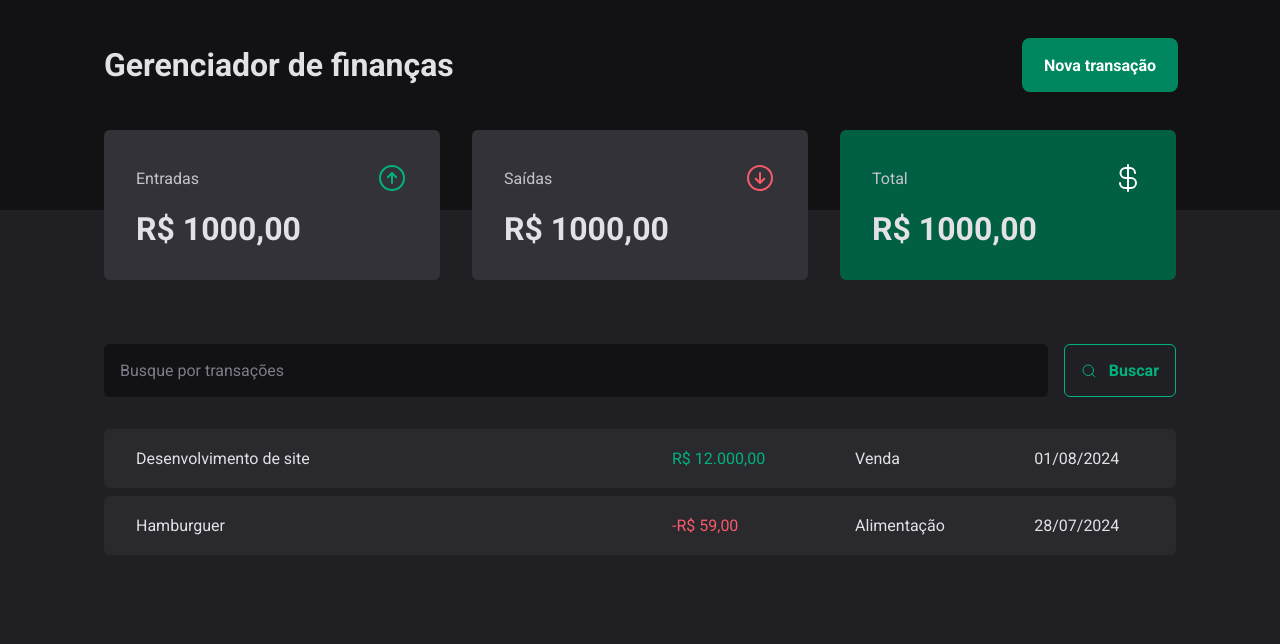
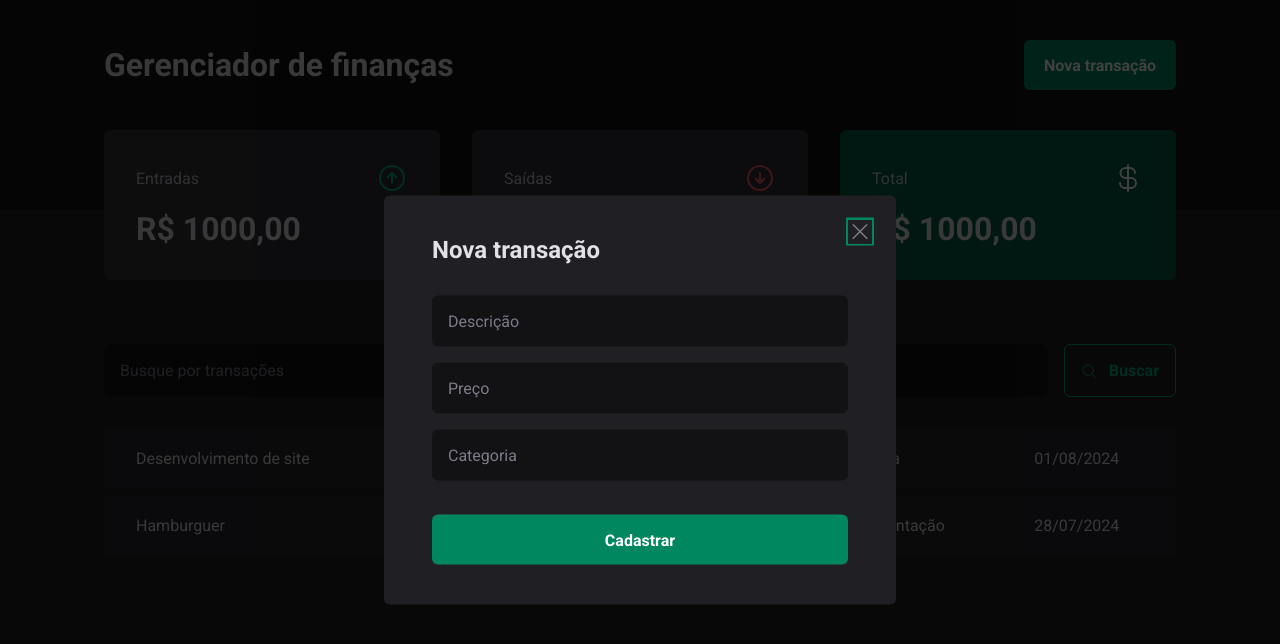
Before and after one commit to edu-almeidaf/finance-manager, a React (Vite) app: page / in a window 1280 px wide. Both pictures are taken after a click on the button "Nova transação". Shown: the top 644 px of the page. Built offline with nearby package versions, Linux system fonts and the light colour scheme.

Commit message:
feat: create new transaction modal

```diff
--- a/package.json
+++ b/package.json
@@ -10,6 +10,7 @@
     "preview": "vite preview"
   },
   "dependencies": {
+    "@radix-ui/react-dialog": "^1.1.1",
     "phosphor-react": "^1.4.1",
     "react": "^18.3.1",
     "react-dom": "^18.3.1",
--- a/src/components/header/index.tsx
+++ b/src/components/header/index.tsx
@@ -1,4 +1,6 @@
+import { NewTransactionModal } from '../new-transaction-modal'
 import { HeaderContainer, HeaderContent, NewTransactionButton } from './styles'
+import * as Dialog from '@radix-ui/react-dialog'
 
 export function Header() {
   return (
@@ -6,7 +8,13 @@
       <HeaderContent>
         <h1>Gerenciador de finanças</h1>
 
-        <NewTransactionButton>Nova transação</NewTransactionButton>
+        <Dialog.Root>
+          <Dialog.Trigger asChild>
+            <NewTransactionButton>Nova transação</NewTransactionButton>
+          </Dialog.Trigger>
+
+          <NewTransactionModal />
+        </Dialog.Root>
       </HeaderContent>
     </HeaderContainer>
   )
--- /dev/null
+++ b/src/components/new-transaction-modal/index.tsx
@@ -0,0 +1,27 @@
+import * as Dialog from '@radix-ui/react-dialog'
+import { CloseButton, Content, Overlay } from './styles'
+import { X } from 'phosphor-react'
+
+export function NewTransactionModal() {
+  return (
+    <Dialog.Portal>
+      <Overlay />
+
+      <Content>
+        <Dialog.Title>Nova transação</Dialog.Title>
+
+        <CloseButton>
+          <X size={24} />
+        </CloseButton>
+
+        <form>
+          <input type="text" placeholder="Descrição" required />
+          <input type="text" placeholder="Preço" required />
+          <input type="text" placeholder="Categoria" required />
+
+          <button type="submit">Cadastrar</button>
+        </form>
+      </Content>
+    </Dialog.Portal>
+  )
+}
--- /dev/null
+++ b/src/components/new-transaction-modal/styles.ts
@@ -0,0 +1,69 @@
+import styled from 'styled-components'
+import * as Dialog from '@radix-ui/react-dialog'
+
+export const Overlay = styled(Dialog.Overlay)`
+  position: fixed;
+  width: 100vw;
+  height: 100vh;
+  inset: 0;
+  background-color: rgba(0, 0, 0, 0.75);
+`
+
+export const Content = styled(Dialog.Content)`
+  min-width: 32rem;
+  border-radius: 6px;
+  padding: 2.5rem 3rem;
+  background-color: ${({ theme }) => theme['gray-800']};
+
+  position: fixed;
+  top: 50%;
+  left: 50%;
+  transform: translate(-50%, -50%);
+
+  form {
+    margin-top: 2rem;
+    display: flex;
+    flex-direction: column;
+    gap: 1rem;
+
+    input {
+      border-radius: 6px;
+      border: 0;
+      background-color: ${({ theme }) => theme['gray-900']};
+      color: ${({ theme }) => theme['gray-300']};
+      padding: 1rem;
+
+      &::placeholder {
+        color: ${({ theme }) => theme['gray-500']};
+      }
+    }
+
+    button[type='submit'] {
+      height: 50px;
+      border: 0;
+      background-color: ${({ theme }) => theme['green-500']};
+      color: ${({ theme }) => theme.white};
+      font-weight: 700;
+      padding: 0 1.125rem;
+      border-radius: 6px;
+      margin-top: 1.125rem;
+      cursor: pointer;
+
+      &:hover {
+        background-color: ${({ theme }) => theme['green-700']};
+        transition: background-color 0.2s;
+      }
+    }
+  }
+`
+
+export const CloseButton = styled(Dialog.Close)`
+  position: absolute;
+  background-color: transparent;
+  border: 0;
+  top: 1.5rem;
+  right: 1.5rem;
+  line-height: 0;
+  cursor: pointer;
+  color: ${({ theme }) => theme['gray-500']};
+`
```
Also changed, not shown: 1 other file (tests, documents, lock files or other folders).
